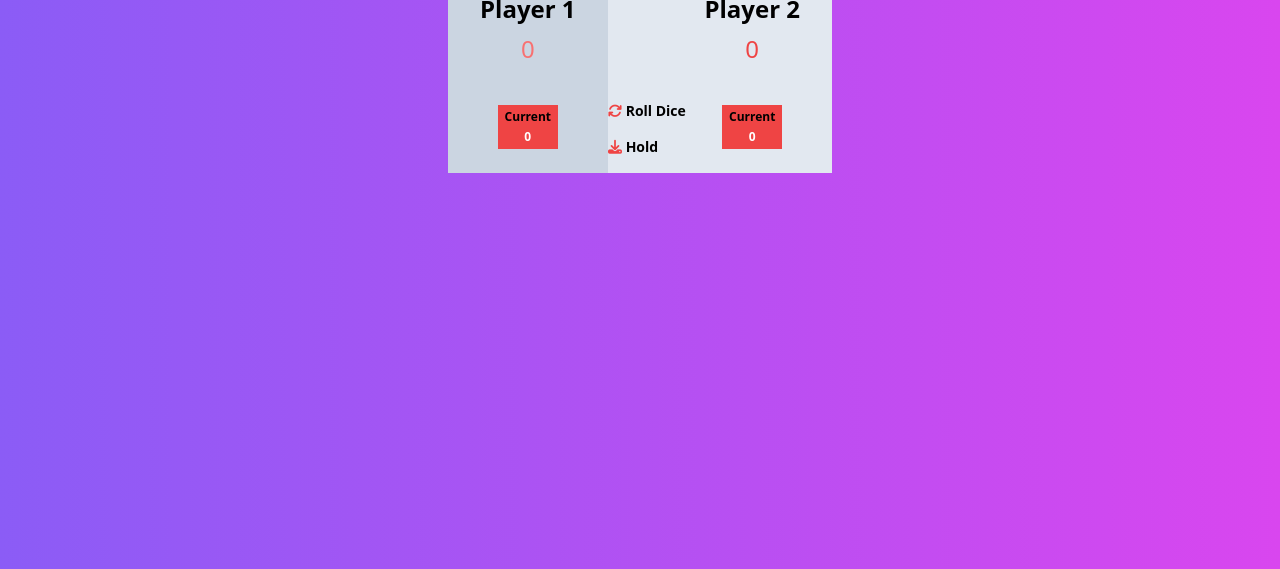
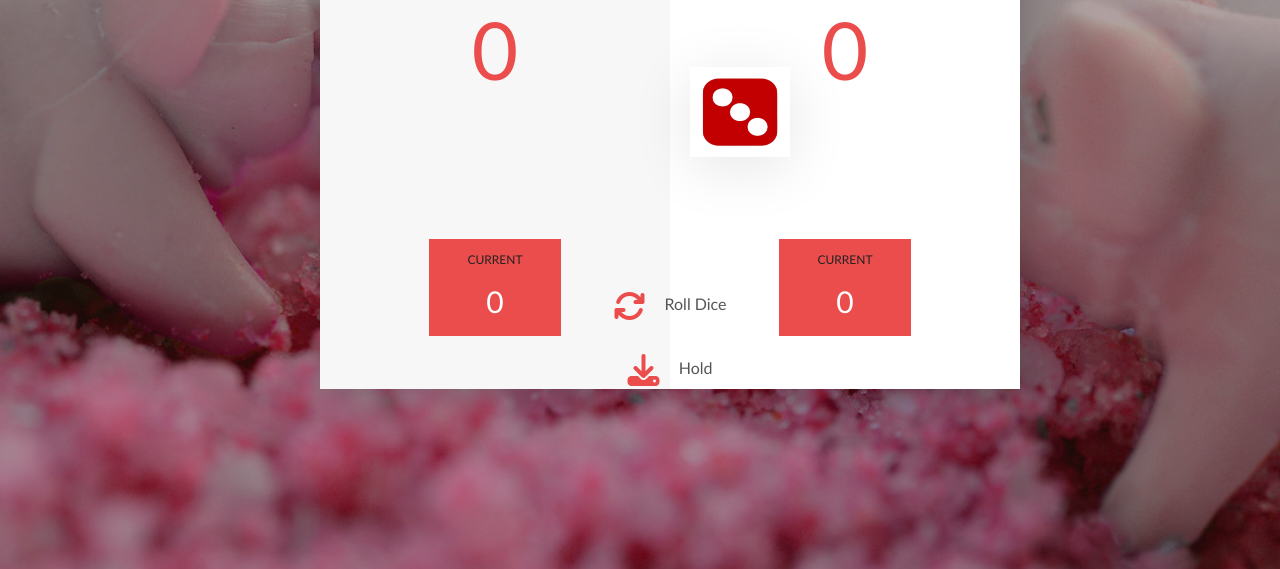
Before and after one commit to janeAnezi/JS-beginner-to-pro, a plain HTML site: page Dom-pig-game/index.html in a window 1280 px wide. Shown: the part 231-800 px from the top of the page. Drawn offline with nearby package versions, Linux system fonts and the light colour scheme.

Commit message:
DOM pig Game challenge

```diff
--- a/Dom-pig-game/index.html
+++ b/Dom-pig-game/index.html
@@ -8,30 +8,32 @@
   <title>Pig Game</title>
   <link rel="stylesheet" href="./styles.css">
 </head>
-<body class="bg-gradient-to-r from-violet-500 to-fuchsia-500 font-bold h-full  mt-48 flex  justify-center items-center">
-  <div class="wrapper flex relative clearfix inline-block w-96 bg-slate-200">
-    <div class="player-0-panel bg-slate-300 p-6 text-center active">
-      <div class="player-name text-2xl p-2" id="name-0">Player 1</div>
-      <div class="player-score text-red-400 font-thin text-2xl mb-2" id="score-0">43</div>
-      <div class="player-current-box bg-red-500 text-xs inline-block w-[60px]  mt-8">
-        <div class="player-current-label p-1">Current</div>
-        <div class="player-current-score text-white pb-1" id="current-0">11</div>
+<body>
+  <div class="wrapper clearfix">
+    <input class="winning-score placeholder:text-xs border inline-block w-28 bg-red-50 absolute right-20" type="text" placeholder="enter winning-score">
+    <div class="player-0-panel">
+      <div class="player-name" id="name-0">Player 1</div>
+      <div class="player-score" id="score-0">43</div>
+      <div class="player-current-box">
+        <div class="player-current-label">Current</div>
+        <div class="player-current-score" id="current-0">11</div>
       </div>
     </div>
-    <div class="player-0-panel absolute right-0 p-6 text-center active">
-      <div class="player-name text-2xl p-2" id="name-1">Player 2</div>
-      <div class="player-score text-red-500 font-thin text-2xl mb-2" id="score-1">72</div>
-      <div class="player-current-box bg-red-500 text-xs inline-block w-[60px] mt-8">
-        <div class="player-current-label p-1">Current</div>
-        <div class="player-current-score text-white pb-1" id="current-1">0</div>
+    <div class="player-1-panel">
+      <div class="player-name" id="name-1">Player 2</div>
+      <div class="player-score" id="score-1">72</div>
+      <div class="player-current-box">
+        <div class="player-current-label">Current</div>
+        <div class="player-current-score" id="current-1">0</div>
       </div>
     </div>
 
-    <button class="btn-new absolute top-4 left-40 text-sm"><i class="fa-solid fa-plus text-red-500"></i> New Game</button>
-    <button class="btn-roll absolute bottom-10 pb-3 left-40 text-sm "><i class="fa fa-refresh text-red-500" aria-hidden="true"></i> Roll Dice</button>
-    <button class="btn-hold absolute bottom-4 left-40 text-sm"><i class="fa-solid fa-download text-red-500"></i> Hold</button>
+    <button class="btn-new"><i class="fa-solid fa-plus"></i> New Game</button>
+    <button class="btn-roll"><i class="fa fa-refresh" aria-hidden="true"></i> Roll Dice</button>
+    <button class="btn-hold"><i class="fa-solid fa-download"></i> Hold</button>
 
-    <img src="dice-5.png" alt="dice image" class="dice inline-block w-[45px] h-[45px] absolute top-20 left-48">
+    <img src="dice-5.png" alt="dice five image" class="dice dice-5 inline-block w-[100px] h-[90px]">
+    <img src="dice-3.png" alt="dice three image" class="dice dice-3 inline-block w-[100px] h-[90px]">
   </div>
 
   <script src="/Dom-Pig-Game/script.js"></script>
--- a/Dom-pig-game/script.js
+++ b/Dom-pig-game/script.js
@@ -17,15 +17,16 @@
  * The first player to reach 100 points wins the game
  *
  *  */
-var scores, roundScore, activePlayer, dice;
-
+var scores, roundScore, activePlayer, dice, isGamePlaying;
+var winningScore = document.querySelector('.winning-score').value;
 init();
 
 document.querySelector('.btn-roll').addEventListener('click', function() {
+    if (isGamePlaying) {
         // 1. Random number
         dice = Math.floor(Math.random() * 6) + 1;
         //2. Display the result
-    var diceDom = document.querySelector('.dice');
+        var diceDom = document.querySelectorAll('.dice');
         diceDom.style.display = 'block';
         diceDom.src = 'dice-' + dice + '.png';
 
@@ -34,26 +35,36 @@ document.querySelector('.btn-roll').addEventListener('click', function() {
             // add the roll to the round score
             roundScore += dice;
             document.querySelector('#current-' + activePlayer).textContent = roundScore;
+        // } else if (dice[0] === 1 || dice[1] === 1) {
+        //     document.getElementById('current-0').textContent = '0';
+        //     document.getElementById('current-1').textContent = '0';
         } else {
             // Next player
             nextPlayer();
         }
+    }
+
 })
 
 document.querySelector('.btn-hold').addEventListener('click', function() {
+
+    if (isGamePlaying) {
     // Add the current round score to the global score of the active player
     scores[activePlayer] += roundScore;
     // update the UI
     document.querySelector('#score-' + activePlayer).textContent = scores[activePlayer];
     // check if the active player won the game
-    if (scores[activePlayer] >= 20) {
-        document.querySelector('#name-' + activePlayer).classList.add("winner");
+    if (scores[activePlayer] >= winningScore) {
+        document.querySelector('#name-' + activePlayer).textContent = "winner!";
         document.querySelector('.dice').style.display = 'none';
         document.querySelector('.player-' + activePlayer + '-panel').classList.add('winner');
-        document.querySelector('.player-' + activePlayer + '-panel').classList.remove('winner');
+        document.querySelector('.player-' + activePlayer + '-panel').classList.remove('active');
+
+        isGamePlaying = false;
     } else {
         //next player
         nextPlayer();
+    }
 }
 });
 
@@ -64,8 +75,8 @@ document.querySelector('.btn-hold').addEventListener('click', function() {
         activePlayer === 0 ? activePlayer = 1 : activePlayer = 0 ;
         // reset roll button and dice display
         roundScore = 0;
-        document.getElementById('current-0').textContent = roundScore;
-        document.getElementById('current-1').textContent = roundScore;
+        document.getElementById('current-0').textContent = '0';
+        document.getElementById('current-1').textContent = '0';
 
         document.querySelector('.player-0-panel').classList.toggle('active');
         document.querySelector('.player-1-panel').classList.toggle('active');
@@ -82,7 +93,8 @@ document.querySelector('.btn-hold').addEventListener('click', function() {
     function init() {
         scores = [0,0];
         roundScore = 0;
-        activePlayer = 1;
+        activePlayer = 0;
+        isGamePlaying = true;
 
         document.querySelector('.dice').style.display = 'none';
 
@@ -92,6 +104,12 @@ document.querySelector('.btn-hold').addEventListener('click', function() {
         document.getElementById('current-1').textContent = '0';
         document.getElementById('name-0').textContent = 'Player 1';
         document.getElementById('name-1').textContent = 'Player 2';
+        document.querySelector('.player-0-panel').classList.remove('winner');
+        document.querySelector('.player-1-panel').classList.remove('winner');
+        document.querySelector('.player-0-panel').classList.remove('active');
+        document.querySelector('.player-1-panel').classList.remove('active');
+        document.querySelector('.player-0-panel').classList.add('active');
+
     }
 
 
--- a/Dom-pig-game/styles.css
+++ b/Dom-pig-game/styles.css
@@ -1,5 +1,132 @@
+* {
+    margin: 0;
+    padding: 0;
+    box-sizing: border-box;
+}
 .clearfix::after {
     content: "";
     display: table;
     clear: both;
 }
+
+body {
+    background-image: linear-gradient(rgba(62, 20, 20, 0.4), rgba(62, 20,20, 0.4)), url(./pig-bg.jpg);
+    background-size: cover;
+    background-position: center;
+    background-repeat: no-repeat;
+    font-family: 'Trebuchet MS', 'Lucida Sans Unicode', 'Lucida Grande', 'Lucida Sans', Arial, sans-serif;
+    font-weight: 300;
+    position: relative;
+    height: 100vh;
+    color: #555;
+}
+.wrapper {
+    width: 700px;
+    height: 500px;
+    position: absolute;
+    top: 15%;
+    left: 25%;
+    transform: translate(-50, -50);
+    background-color: #fff;
+    box-shadow: 0px 10px 50px rgba(0, 0, 0, 0.3);
+    overflow: hidden;
+}
+
+.player-0-panel, .player-1-panel {
+    width: 50%;
+    float: left;
+    height: 600px;
+    padding: 10px;
+}
+
+/********* players *****/
+
+.player-name {
+    font-size: 40px;
+    text-align: center;
+    text-transform: uppercase;
+    letter-spacing: 2px;
+    font-weight: 100;
+    margin-top: 20px;
+    margin-bottom: 10px;
+    position: relative;
+}
+
+.player-score {
+    text-align: center;
+    font-size: 80px;
+    font-weight: 100;
+    color: #eb4d4d;
+    margin-bottom: 130px;
+}
+.active { background-color: #f7f7f7;}
+.active .player-name { font-weight: 300;}
+.active .player-name::after {
+    content: "\2022";
+    font-size: 47px;
+    position: absolute;
+    color: #eb4d4d;
+    top: -7px;
+    right: 10px;
+}
+.player-current-box {
+    background-color: #eb4d4d;
+    color: #fff;
+    width: 40%;
+    margin: 0 auto;
+    padding: 12px;
+    text-align: center;
+}
+.player-current-label {
+    text-transform: uppercase;
+    margin-bottom: 10px;
+    font-size: 12px;
+    color: #222;
+}
+
+.player-current-score { font-size: 30px;}
+
+button {
+    position: absolute;
+    width: 200px;
+    left: 50%;
+    transform: translate(-50%);
+    color: #555;
+    background: none;
+    font-family: 'Lucida Sans', 'Lucida Sans Regular', 'Lucida Grande', 'Lucida Sans Unicode', Geneva, Verdana, sans-serif;
+    font-size: 20px;
+    text-transform: uppercase;
+    cursor: pointer;
+    font-weight: 300;
+    transition: background-color 0.3s, color 0.3s;
+}
+button:hover { font-weight: 600;}
+button:hover i { margin-right: 20px;}
+button:focus { outline: none;}
+
+i {
+    color:#eb4d4d;
+    display: inline-block;
+    margin-right: 15px;
+    font-size: 32px;
+    line-height: 1;
+    vertical-align: text-top;
+    margin-top: -4px;
+    transition: margin 0.3s;
+}
+
+.btn-new { top: 20px;}
+.btn-roll { top: 403px;}
+.btn-hold { top: 467px;}
+
+.dice {
+    position: absolute;
+    transform: translate(-50%);
+    height: 100px;
+    box-shadow: 0px 10px 60px rgba(0, 0, 0, 0.10);
+}
+.dice-5 { left: 45%; top: 178px;}
+.dice-3 {  left: 60%; top: 178px;}
+
+.winner { background: color #f7f7f7;}
+.winner .player-name { font-weight: 300; color: #eb4d4d;}
```
Also changed, not shown: Dom-pig-game/pig-bg.jpg (added). Lines whose indentation alone changed are shown as unchanged.
